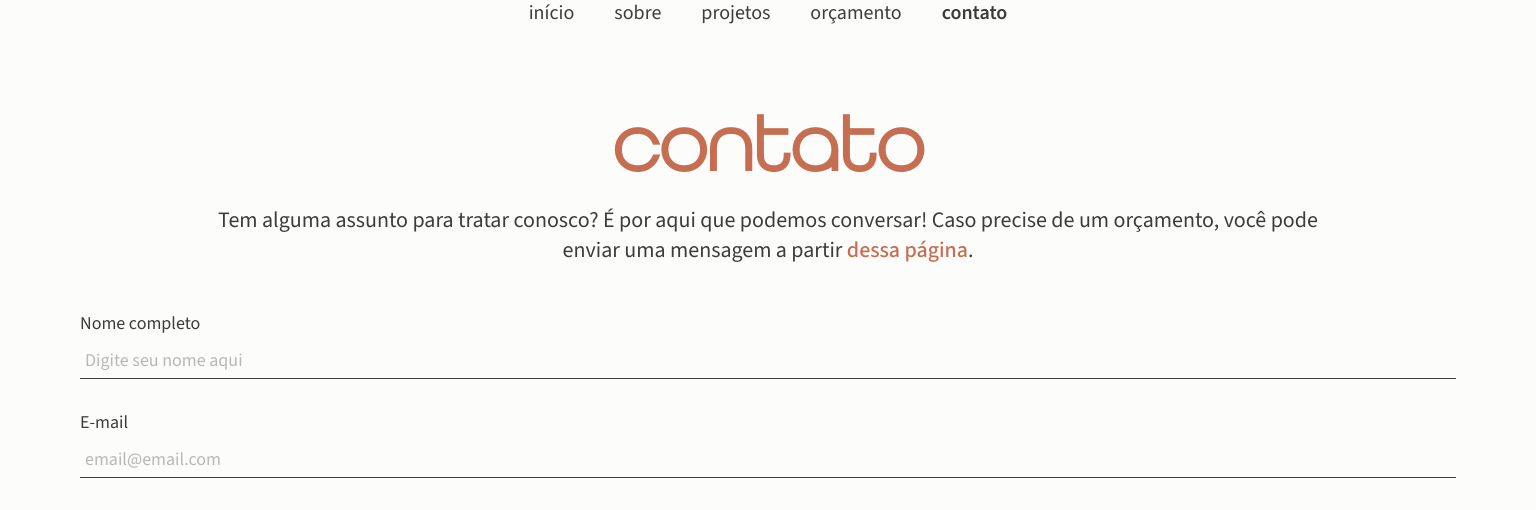
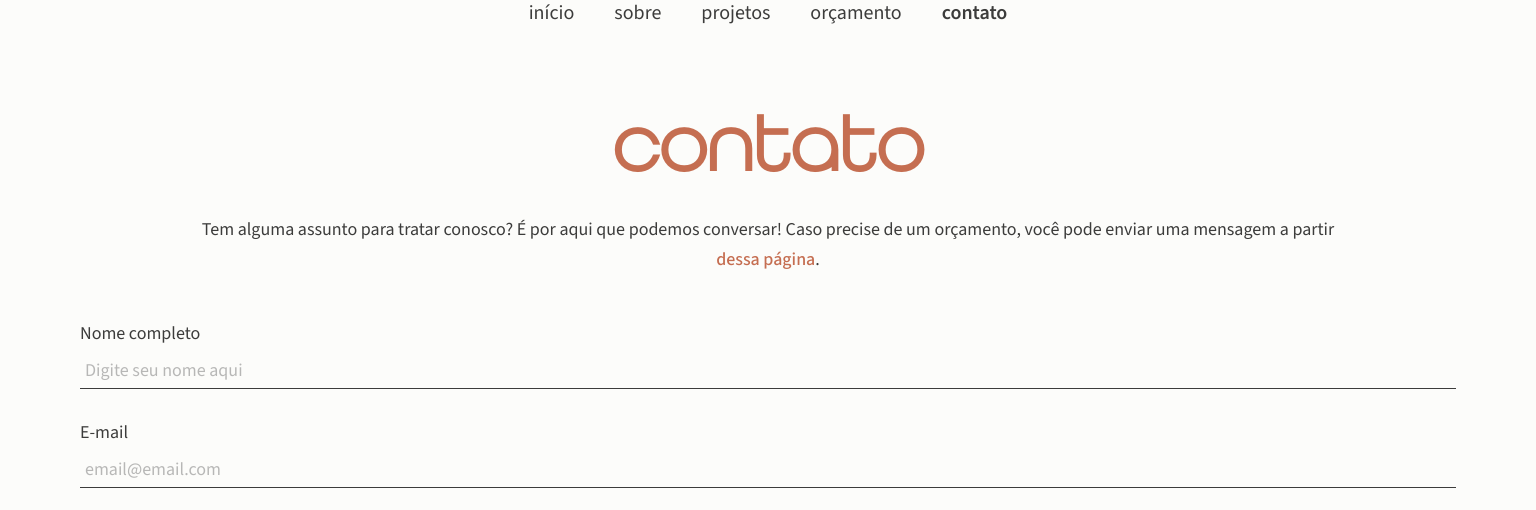
Before and after one commit to mjtavrs/maribe-development, a PHP site: page /contato.html in a window 1536 px wide. Shown: the part 288-798 px from the top of the page. Run offline with PHP 8.4, Linux system fonts and the light colour scheme; style sheets or scripts are compiled from the project's sources.

Commit message:
style: Refactor the gaps in the pageInfo.scss

```diff
--- a/styles/shared/pageInfo.css
+++ b/styles/shared/pageInfo.css
@@ -37,21 +37,23 @@ body main #pageInfo p a {
   }
 }
 @media screen and (min-width: 1024px) {
+  body main #pageInfo {
+    gap: 30px;
+  }
   body main #pageInfo h1 {
     font-size: 4.5rem;
   }
   body main #pageInfo p {
     line-height: 26px;
-    font-size: 1.25rem;
     padding: 0 70px;
   }
 }
 @media screen and (min-width: 1366px) {
   body main #pageInfo h1 {
     font-size: 5rem;
+    padding: 0 120px;
   }
   body main #pageInfo p {
-    font-size: 1.375rem;
     line-height: 30px;
     padding: 0 120px;
   }
--- a/styles/shared/pageInfo.scss
+++ b/styles/shared/pageInfo.scss
@@ -59,13 +59,14 @@ body {
     body {
         main {
             #pageInfo {
+                gap: 30px;
+
                 h1 {
                     font-size: 4.5rem;
                 }
 
                 p {
                     line-height: 26px;
-                    font-size: 1.25rem;
                     padding: 0 70px;
                 }
             }
@@ -79,10 +80,10 @@ body {
             #pageInfo {
                 h1 {
                     font-size: 5rem;
+                    padding: 0 120px;
                 }
 
                 p {
-                    font-size: 1.375rem;
                     line-height: 30px;
                     padding: 0 120px;
                 }
```
Also changed, not shown: 1 other file.
